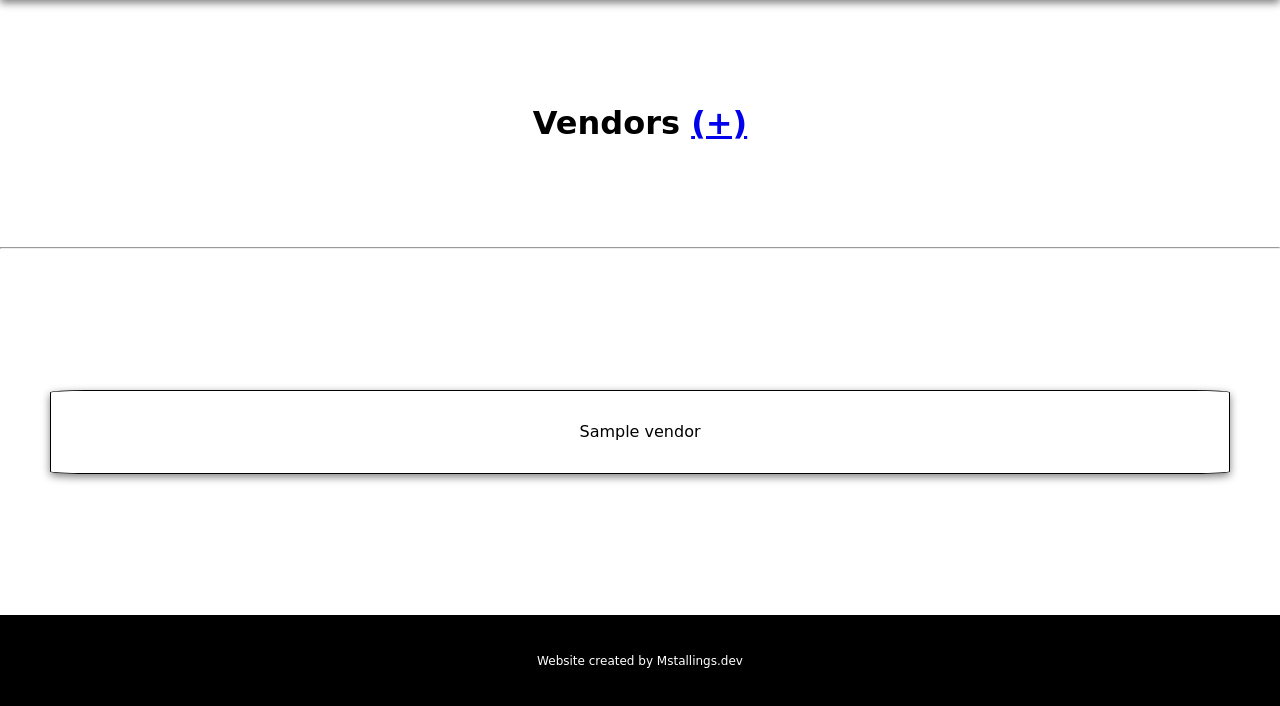
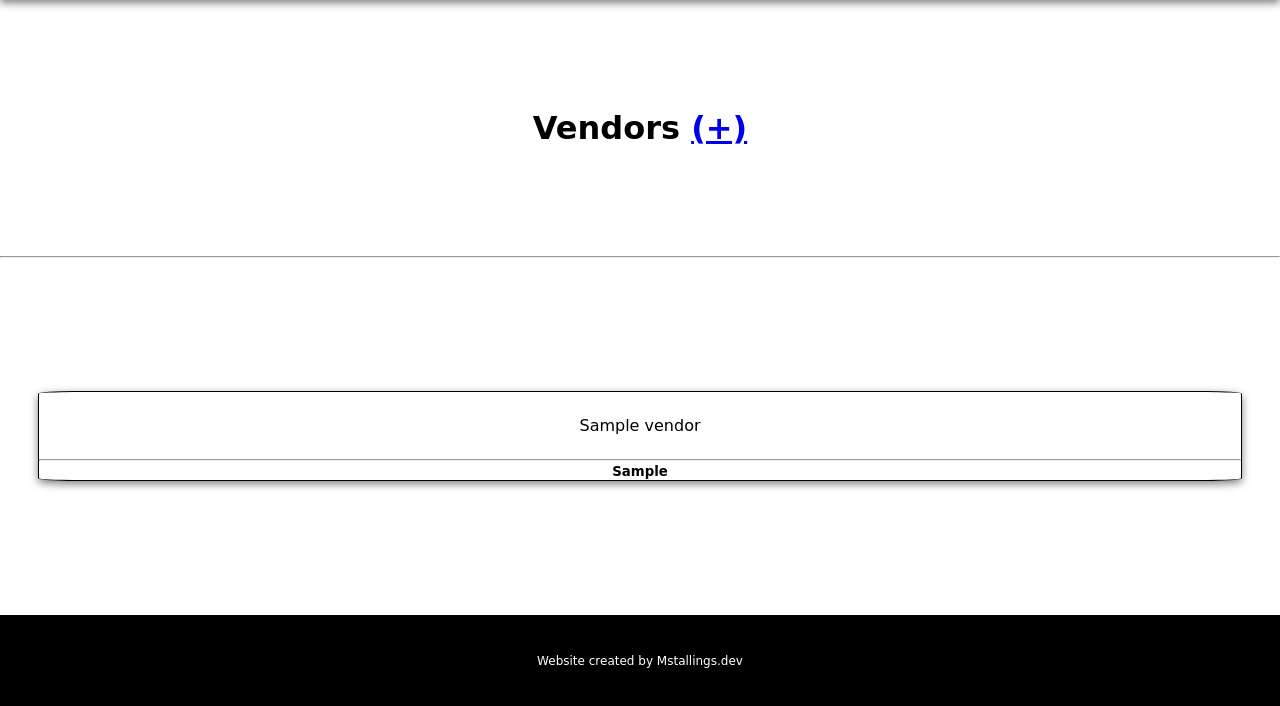
Before and after one commit to Mysta3/xtinej, a Django app: page /vendors in a window 1280 px wide. Shown: the part 94-800 px from the top of the page. Run offline with Django 3.2, Linux system fonts and the light colour scheme; a user stored in the database is signed in; tables that the repository leaves empty hold one stand-in row (values such as "Sample post").

Commit message:
styled show page

```diff
--- a/cadeaux/static/css/styles.css
+++ b/cadeaux/static/css/styles.css
@@ -156,17 +156,24 @@
   flex-direction: row;
   justify-content: space-evenly;
   margin: 2%;
-  line-height: 2;
+}
+
+.item_card {
+  border: 1px solid black;
+
+  border-radius: 3%;
+  flex-grow: 2;
+  margin: 1%;
+  text-align: center;
+  box-shadow: 0px 3px 8px grey;
+}
+
+.item_card:nth-child(even) {
+  background: rgb(223, 190, 45);
 }
 
 .vendor_item {
-  border: 1px solid black;
-  border-radius: 3%;
-  flex-grow: 2;
-  padding: 2%;
-  margin: 2%;
-  text-align: center;
-  box-shadow: 0px 3px 8px grey;
+  padding: 2% 5%;
 }
 
 .vendor_item a {
@@ -174,7 +181,7 @@
   color: black;
 }
 
-.vendor_item:hover {
+.item_card:hover {
   color: black;
   background: rgb(10, 231, 10);
   border: 2px solid #e2725b;
--- a/cadeaux/templates/vendor_list.html
+++ b/cadeaux/templates/vendor_list.html
@@ -4,9 +4,13 @@
 <hr/>
 <div class="vendor_list_content">
     {% for vendor in vendors %}
-    <p class="vendor_item">
-        <a href="{% url 'vendor_detail' pk=vendor.pk %}">{{ vendor.name }}</a>
-    </p>
+    <div class="item_card">
+        <p class="vendor_item">
+            <a href="{% url 'vendor_detail' pk=vendor.pk %}">{{ vendor.name }}</a>
+        </p>
+        <hr>
+        <small><strong>{{ vendor.area }}</strong></small>
+    </div>
     {% endfor %}
 </div>
 {% endblock %}
```
